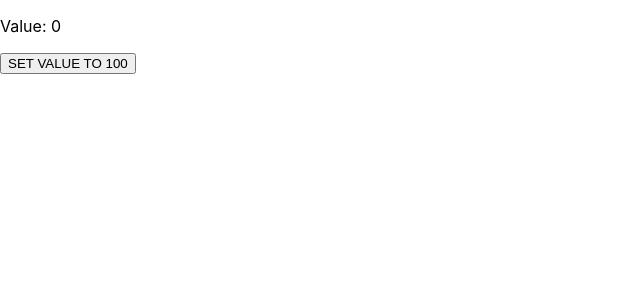
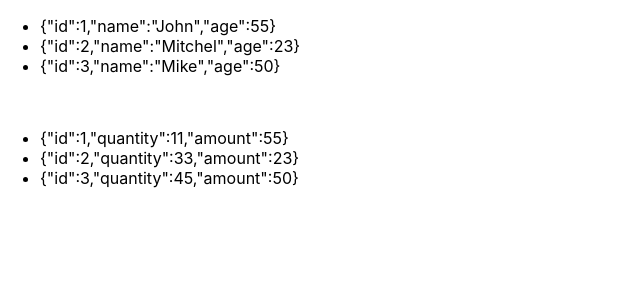
Before and after one commit to YoungSandw1ch/TypeScript, a React (Create React App) app: page / in a window 1280 px wide. Shown: the top 300 px of the page, without its empty margins (0-640 px from the left). Built offline with nearby package versions, Linux system fonts and the light colour scheme.

Commit message:
TS and generic components

```diff
--- a/src/App.tsx
+++ b/src/App.tsx
@@ -1,16 +1,25 @@
-import { useContext } from "react";
-import { InputValueContext } from "./context/InputValueContext";
+import DataGrid from "./components/DataGrid";
 
 export default function App() {
-  const { state, dispatch } = useContext(InputValueContext);
-  console.log("state and dispatch: ", state, dispatch)
+  const users = [
+    { id: 1, name: "John", age: 55 },
+    { id: 2, name: "Mitchel", age: 23 },
+    { id: 3, name: "Mike", age: 50 },
+  ];
+
+    const orders = [
+    { id: 1, quantity: 11, amount: 55 },
+    { id: 2, quantity: 33, amount: 23 },
+    { id: 3, quantity: 45, amount: 50 },
+  ];
 
   return (
     <>
-      <p>Value: {state.inputValue}</p>
-      <button onClick={() => dispatch({ type: "SET_INPUT_VALUE", payload: 2 })}>
-        SET VALUE TO 100
-      </button>
+      <DataGrid items={users} />
+
+      <br />
+
+      <DataGrid items={orders} />
     </>
   );
 }
--- /dev/null
+++ b/src/components/DataGrid.tsx
@@ -0,0 +1,19 @@
+interface Item {
+  id: number;
+}
+
+interface DataGridProps<T> {
+  items: T[];
+}
+
+export default function DataGrid<T extends Item>({ items }: DataGridProps<T>) {
+  return (
+    <>
+      <ul>
+        {items.map((item) => (
+          <li key={item.id}>{JSON.stringify(item)}</li>
+        ))}
+      </ul>
+    </>
+  );
+}
--- a/src/index.tsx
+++ b/src/index.tsx
@@ -2,7 +2,7 @@
 import ReactDOM from 'react-dom/client';
 import './index.css';
 import App from './App';
-import { InputValueProvider } from './context/InputValueContext';
+// import { InputValueProvider } from './context/InputValueContext';
 // import reportWebVitals from './reportWebVitals';
 
 const root = ReactDOM.createRoot(
@@ -10,9 +10,7 @@
 );
 root.render(
   <React.StrictMode>
-    <InputValueProvider>
       <App />
-    </InputValueProvider>
   </React.StrictMode>
 );
 
```
